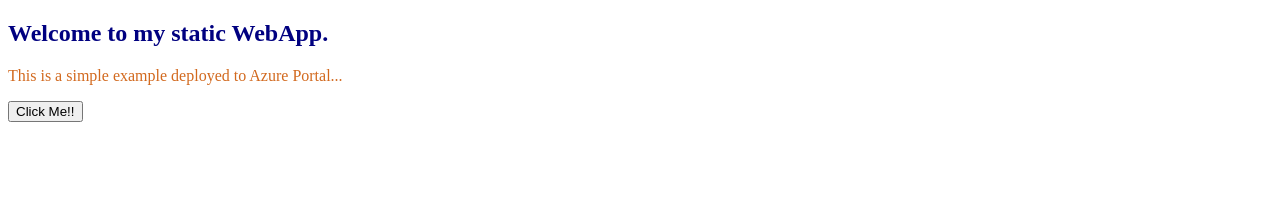
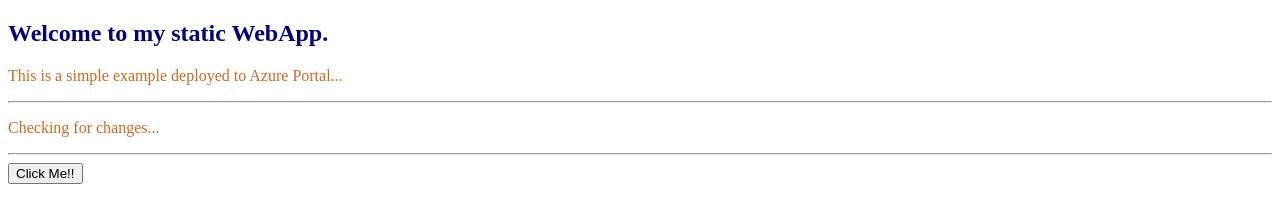
Before and after one commit to Sinha-Sagar/StaticWebApp, a plain HTML site: page index.html in a window 1280 px wide. Drawn offline with Linux system fonts and the light colour scheme.

Commit message:
first commit

```diff
--- a/index.html
+++ b/index.html
@@ -9,6 +9,9 @@
 <body>
     <h2>Welcome to my static WebApp.</h2>
     <p>This is a simple example deployed to Azure Portal...</p>
+    <hr>
+    <p>Checking for changes...</p>
+    <hr>
     <button onclick="onClick()">Click Me!!</button>
 
     <script src="scripts.js"></script>
```
